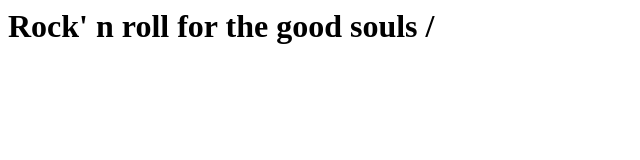
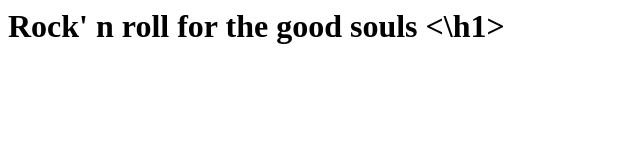
Before and after one commit to werneruitruien/eerste-rock-n-roll-2night, a plain HTML site: page index.html in a window 1280 px wide. Shown: the whole page, without its empty margins (0-640 px from the left). Drawn offline with Linux system fonts and the light colour scheme.

Commit message:
Update index.html

```diff
--- a/index.html
+++ b/index.html
@@ -1 +1 @@
-<h1> Rock' n roll for the good souls /<h1>
+<h1> Rock' n roll for the good souls  <\h1>
```
